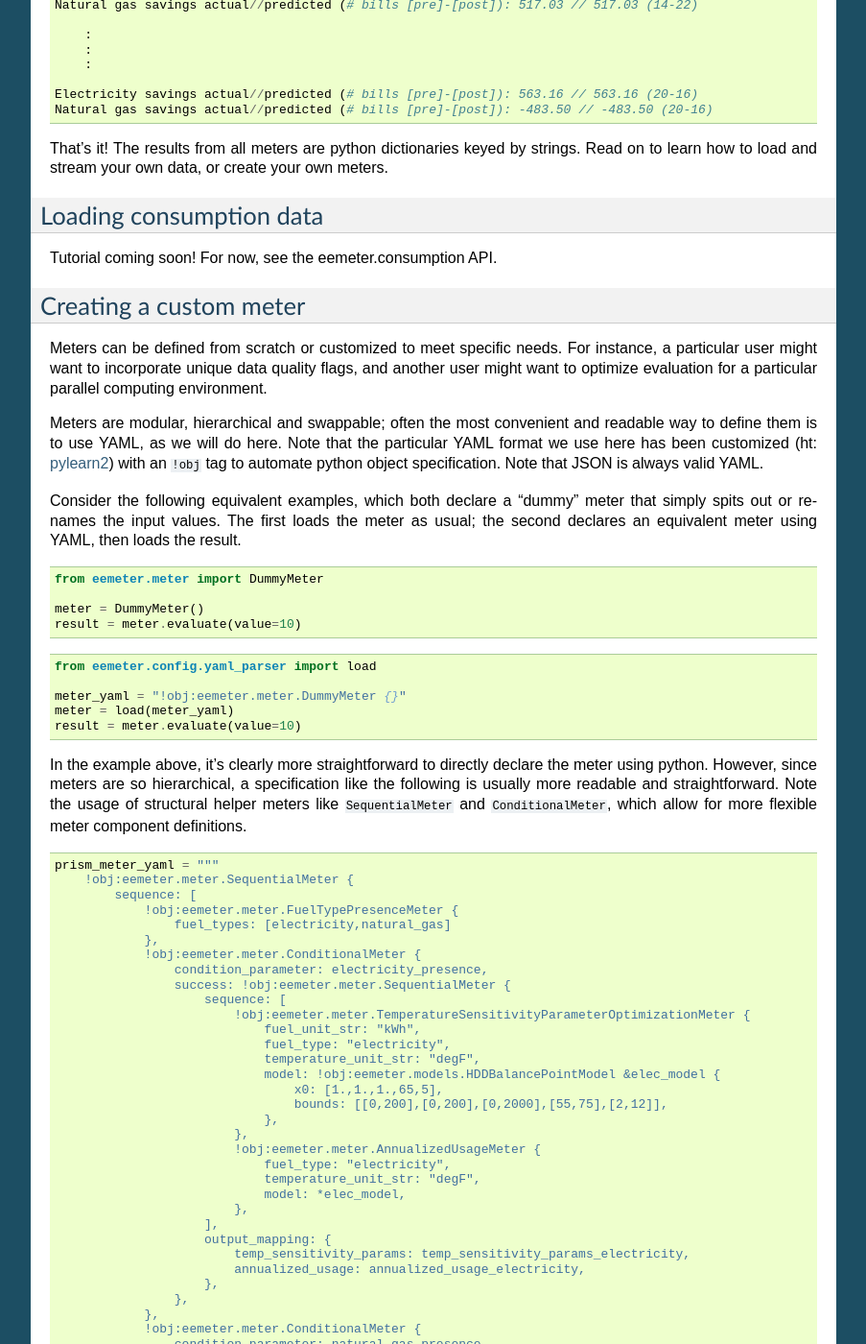
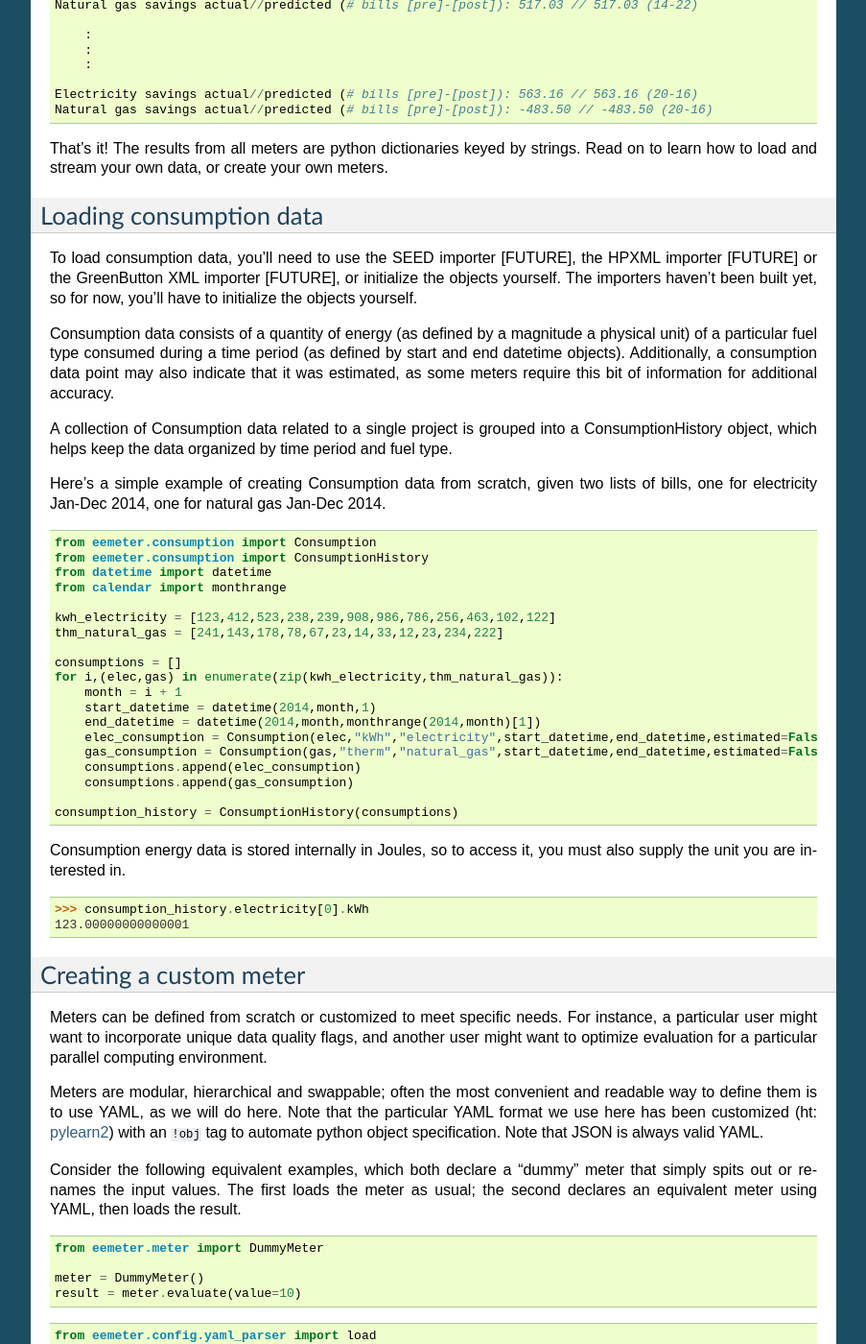
Before and after one commit to openeemeter/eemeter, a Sphinx documentation site: the page built from docs/tutorial.rst, in a window 1280 px wide and 1400 px high, scrolled down 3535 px. Shown: the whole window at 96% size, without its empty margins (198-1101 px from the left). Built offline with Sphinx 7.4.7, drawn with Linux system fonts in a browser that asks for light colours; some of the changed text lies outside the part shown.

Commit message:
include section on loading consumption data

```diff
--- a/docs/tutorial.rst
+++ b/docs/tutorial.rst
@@ -242,7 +242,54 @@ meters.
 Loading consumption data
 ------------------------
 
-Tutorial coming soon! For now, see the eemeter.consumption API.
+To load consumption data, you'll need to use the SEED importer [FUTURE], the
+HPXML importer [FUTURE] or the GreenButton XML importer [FUTURE], or initialize
+the objects yourself. The importers haven't been built yet, so for now,
+you'll have to initialize the objects yourself.
+
+Consumption data consists of a quantity of energy (as defined by a magnitude a
+physical unit) of a particular fuel type consumed during a time period (as
+defined by start and end datetime objects). Additionally, a consumption data
+point may also indicate that it was estimated, as some meters require this bit
+of information for additional accuracy.
+
+A collection of Consumption data related to a single project is grouped into a
+ConsumptionHistory object, which helps keep the data organized by time period
+and fuel type.
+
+Here's a simple example of creating Consumption data from scratch, given two
+lists of bills, one for electricity Jan-Dec 2014, one for natural gas Jan-Dec
+2014.
+
+.. code-block:: python
+
+    from eemeter.consumption import Consumption
+    from eemeter.consumption import ConsumptionHistory
+    from datetime import datetime
+    from calendar import monthrange
+
+    kwh_electricity = [123,412,523,238,239,908,986,786,256,463,102,122]
+    thm_natural_gas = [241,143,178,78,67,23,14,33,12,23,234,222]
+
+    consumptions = []
+    for i,(elec,gas) in enumerate(zip(kwh_electricity,thm_natural_gas)):
+        month = i + 1
+        start_datetime = datetime(2014,month,1)
+        end_datetime = datetime(2014,month,monthrange(2014,month)[1])
+        elec_consumption = Consumption(elec,"kWh","electricity",start_datetime,end_datetime,estimated=False)
+        gas_consumption = Consumption(gas,"therm","natural_gas",start_datetime,end_datetime,estimated=False)
+        consumptions.append(elec_consumption)
+        consumptions.append(gas_consumption)
+
+    consumption_history = ConsumptionHistory(consumptions)
+
+Consumption energy data is stored internally in Joules, so to access it, you
+must also supply the unit you are interested in.
+
+.. code-block:: python
+
+    >>> consumption_history.electricity[0].kWh
+    123.00000000000001
 
 Creating a custom meter
 -----------------------
@@ -349,7 +396,9 @@ definitions.
         }
     """
     meter = load(prism_meter_yaml)
-    result = meter.evaluate(value=10)
+    result = meter.evaluate(consumption_history=...,
+                            weather_source=...,
+                            weather_normal_source=...)
 
 Another benefit to using structured YAML for meter specification is that the
 meter specifications can be stored externally as readable text files.
```
